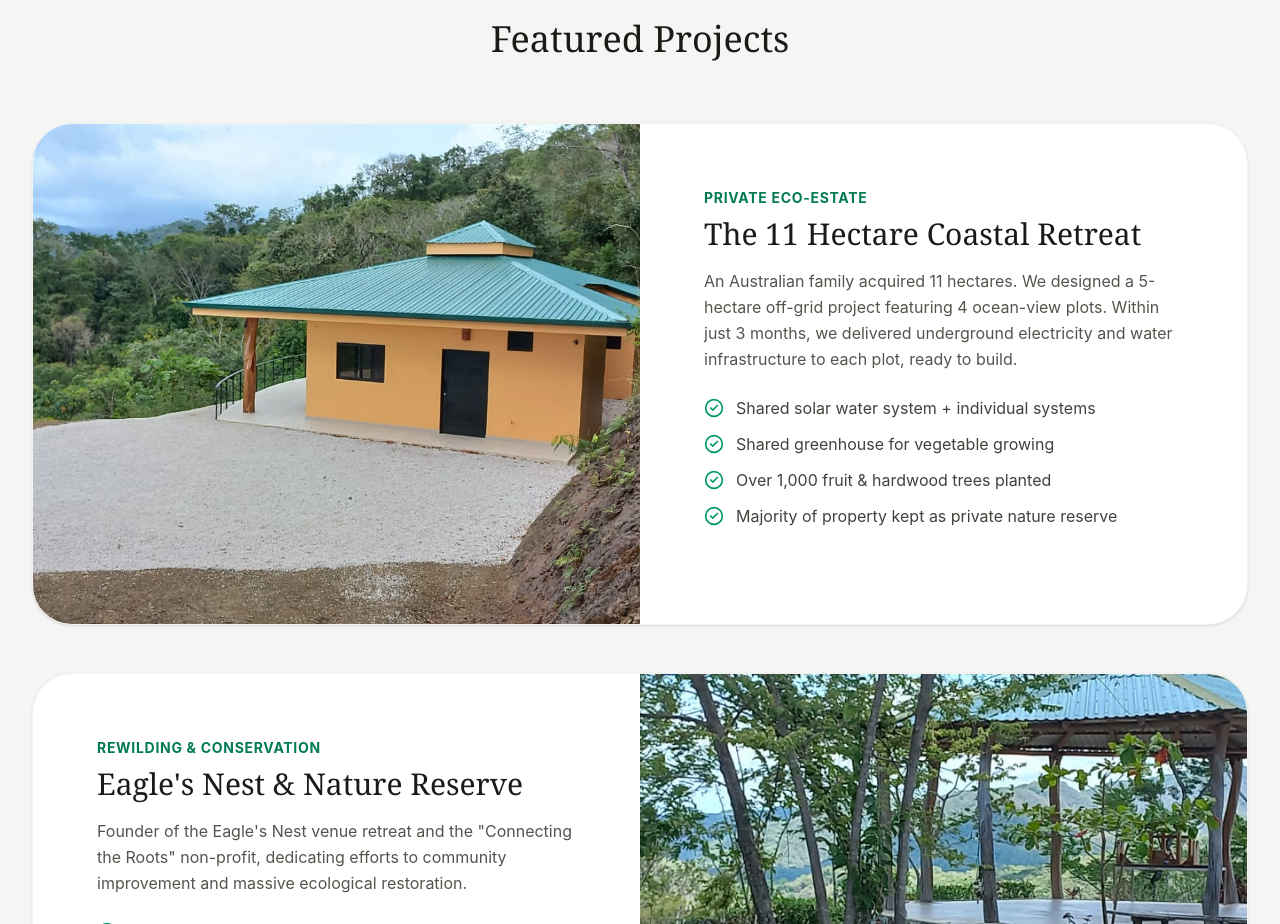
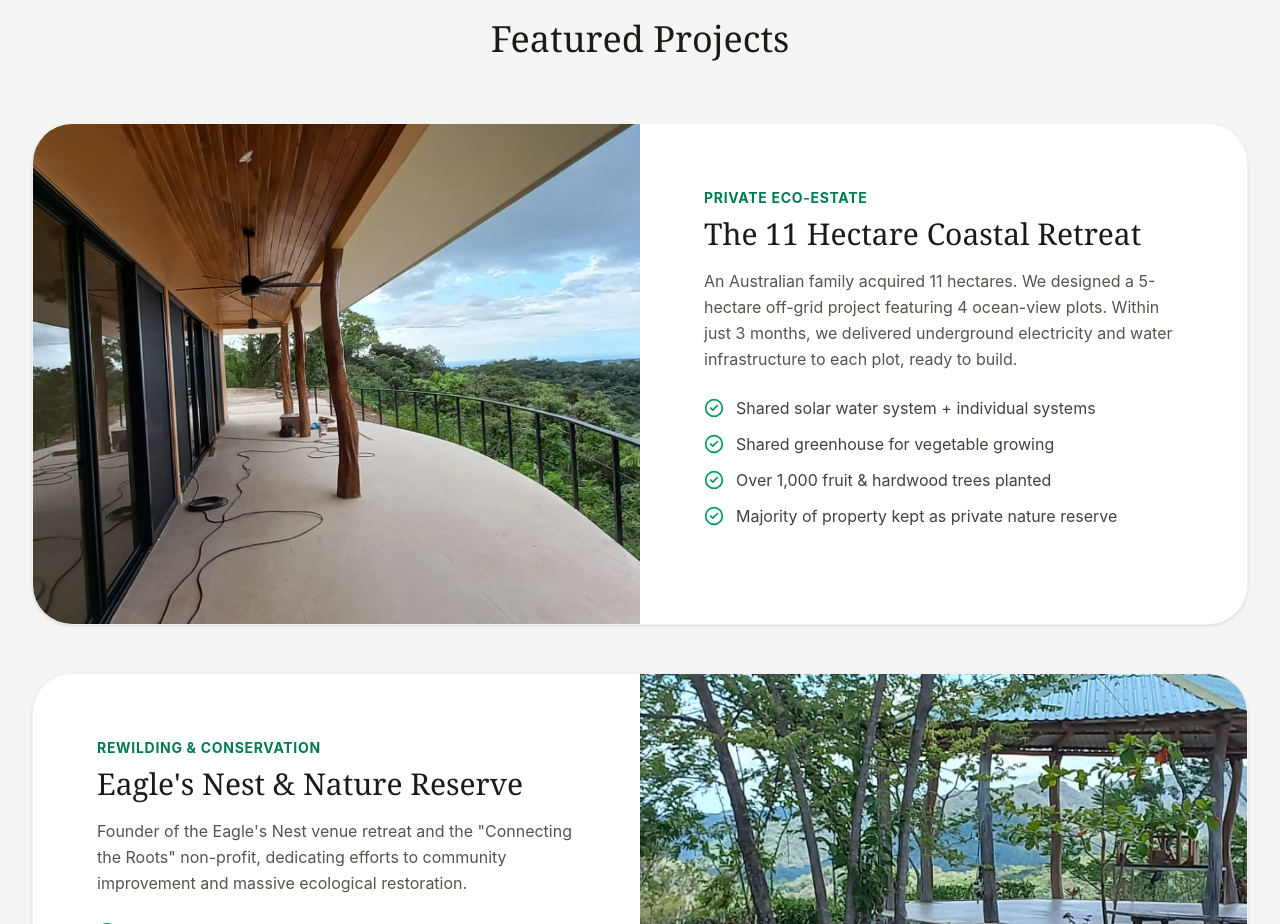
Before and after one commit to TideStay/Hen-Properties-broker, a React (Vite) app: page / in a window 1280 px wide. Shown: the part 3120-4044 px from the top of the page. Built offline with nearby package versions, Linux system fonts and the light colour scheme.

Commit message:
שינוי תמונה

```diff
--- a/src/App.jsx
+++ b/src/App.jsx
@@ -327,7 +327,7 @@ export default function App() {
               {/*
 
               */}
-              <img src="/assets/בית6.jpeg" alt="Australian Family Project" className="w-full h-full object-cover min-h-[400px]" />
+              <img src="/assets/בית.jpeg" alt="Terrace view with wooden pillars overlooking the lush jungle and ocean" className="w-full h-full object-cover min-h-[400px]" />
             </div>
 
             <div className="lg:w-1/2 p-12 lg:p-16 flex flex-col justify-center">
```
